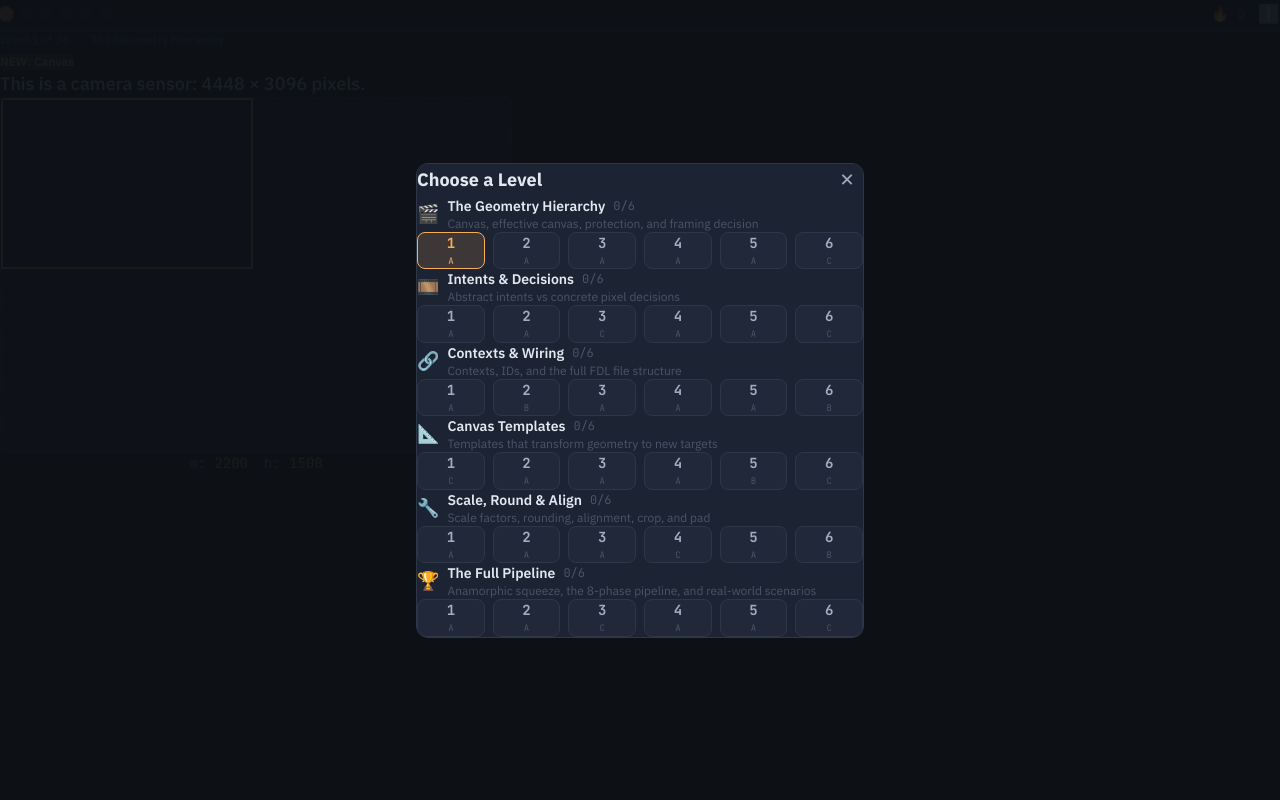
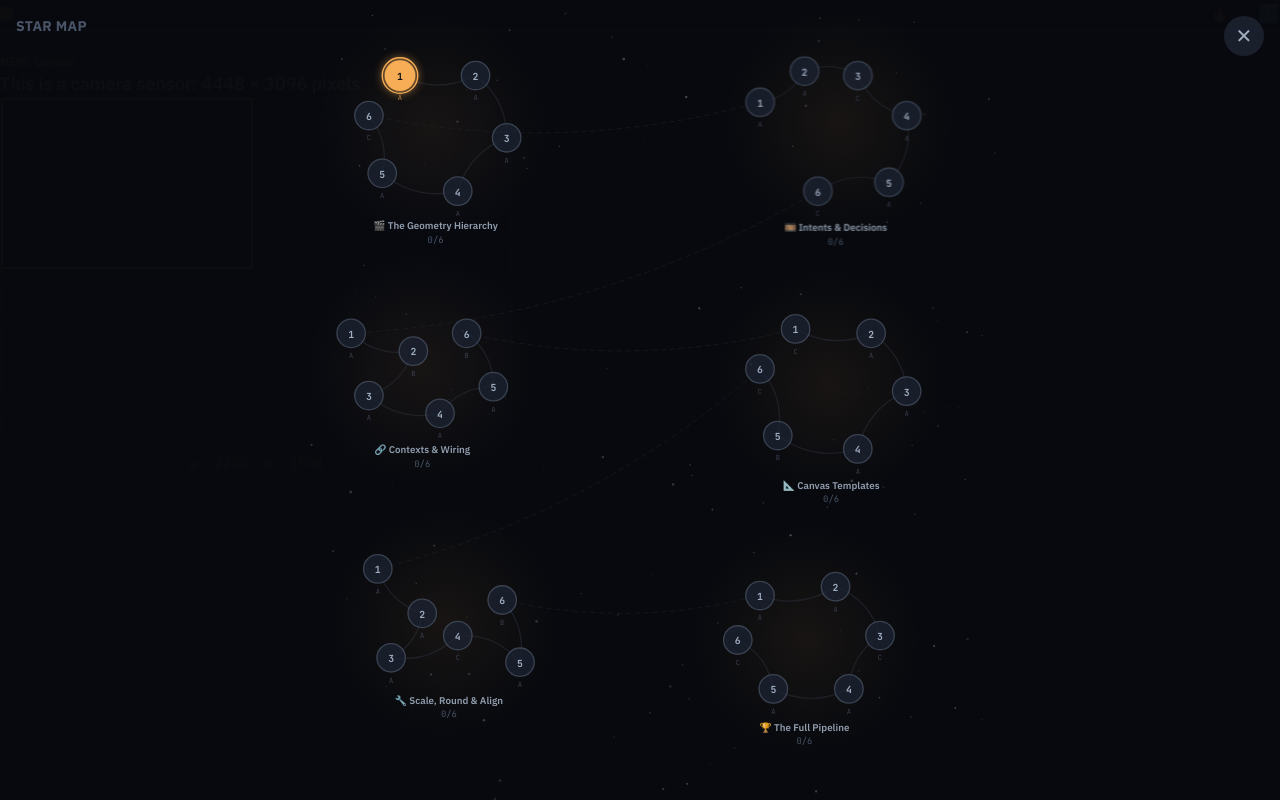
Before and after one commit to andyjohnsononline-cmyk/ascfdlgame, a React (Vite) app: page / in a window 1280 px wide. Both pictures are taken after a click on the button "Choose a level". Built offline with nearby package versions, Linux system fonts and the light colour scheme.

Commit message:
Add constellation animations and enhance ZonePicker component with star map visualization; update styles for improved user interaction and aesthetics.

```diff
--- a/src/components/ZonePicker.jsx
+++ b/src/components/ZonePicker.jsx
@@ -1,6 +1,6 @@
+import { useMemo } from 'react';
 import {
   ZONE_NAMES,
-  ZONE_DESCRIPTIONS,
   ZONE_EMOJIS,
   ZONE_LEVEL_RANGES,
   LEVELS,
@@ -9,122 +9,387 @@ import {
   isZoneComplete,
 } from '../levels.js';
 
+const ZONE_CLUSTERS = [
+  // Zone 1 – Ring / pentagon (top-left)
+  [
+    { x: 130, y: 85 },
+    { x: 215, y: 85 },
+    { x: 250, y: 155 },
+    { x: 195, y: 215 },
+    { x: 110, y: 195 },
+    { x: 95, y: 130 },
+  ],
+  // Zone 2 – Arc / crescent (top-right)
+  [
+    { x: 535, y: 115 },
+    { x: 585, y: 80 },
+    { x: 645, y: 85 },
+    { x: 700, y: 130 },
+    { x: 680, y: 205 },
+    { x: 600, y: 215 },
+  ],
+  // Zone 3 – Zigzag cluster (mid-left)
+  [
+    { x: 75, y: 375 },
+    { x: 145, y: 395 },
+    { x: 95, y: 445 },
+    { x: 175, y: 465 },
+    { x: 235, y: 435 },
+    { x: 205, y: 375 },
+  ],
+  // Zone 4 – Diamond / triangular (mid-right)
+  [
+    { x: 575, y: 370 },
+    { x: 660, y: 375 },
+    { x: 700, y: 440 },
+    { x: 645, y: 505 },
+    { x: 555, y: 490 },
+    { x: 535, y: 415 },
+  ],
+  // Zone 5 – W-scatter (bottom-left)
+  [
+    { x: 105, y: 640 },
+    { x: 155, y: 690 },
+    { x: 120, y: 740 },
+    { x: 195, y: 715 },
+    { x: 265, y: 745 },
+    { x: 245, y: 675 },
+  ],
+  // Zone 6 – Hex cluster (bottom-right)
+  [
+    { x: 535, y: 670 },
+    { x: 620, y: 660 },
+    { x: 670, y: 715 },
+    { x: 635, y: 775 },
+    { x: 550, y: 775 },
+    { x: 510, y: 720 },
+  ],
+];
+
+const ZONE_CENTERS = [
+  { x: 166, y: 144 },
+  { x: 624, y: 138 },
+  { x: 154, y: 414 },
+  { x: 612, y: 432 },
+  { x: 181, y: 701 },
+  { x: 587, y: 719 },
+];
+
+const ZONE_LABEL_POS = [
+  { x: 170, y: 258 },
+  { x: 620, y: 260 },
+  { x: 155, y: 510 },
+  { x: 615, y: 550 },
+  { x: 185, y: 792 },
+  { x: 585, y: 822 },
+];
+
+const CROSS_LINKS = [
+  [0, 3],
+  [1, 5],
+  [0, 4],
+  [2, 5],
+  [1, 4],
+  [0, 3],
+];
+
+function bezierPath(x1, y1, x2, y2, curveFactor = 0.25) {
+  const mx = (x1 + x2) / 2;
+  const my = (y1 + y2) / 2;
+  const dx = x2 - x1;
+  const dy = y2 - y1;
+  const cx = mx - dy * curveFactor;
+  const cy = my + dx * curveFactor;
+  return `M ${x1} ${y1} Q ${cx} ${cy} ${x2} ${y2}`;
+}
+
 export default function ZonePicker({ completedLevels, currentLevel, onSelectLevel, onClose }) {
+  const stars = useMemo(() => {
+    const result = [];
+    let seed = 42;
+    const rand = () => {
+      seed = (seed * 1664525 + 1013904223) & 0x7fffffff;
+      return seed / 0x7fffffff;
+    };
+    for (let i = 0; i < 120; i++) {
+      result.push({
+        x: rand() * 800,
+        y: rand() * 900,
+        r: 0.4 + rand() * 1.2,
+        opacity: 0.06 + rand() * 0.2,
+      });
+    }
+    return result;
+  }, []);
+
   return (
     <div
-      className="fixed inset-0 z-50 flex items-center justify-center p-4"
-      style={{ backgroundColor: 'rgba(13, 17, 23, 0.94)' }}
+      className="fixed inset-0 z-50 animate-fade-in"
+      style={{ backgroundColor: 'rgba(8, 10, 15, 0.98)' }}
       onClick={onClose}
     >
-      <div
-        className="rounded-xl max-w-md w-full animate-slide-up overflow-y-auto"
-        style={{
-          backgroundColor: '#1C2333',
-          border: '1px solid #2D3748',
-          maxHeight: 'calc(100vh - 2rem)',
-        }}
-        onClick={(e) => e.stopPropagation()}
-      >
-        <div className="flex justify-between items-center p-5 pb-3 sticky top-0" style={{ backgroundColor: '#1C2333', zIndex: 1 }}>
-          <h2 className="text-lg font-bold" style={{ color: '#E2E8F0' }}>
-            Choose a Level
-          </h2>
       <button
         onClick={onClose}
-            className="w-8 h-8 flex items-center justify-center rounded-full text-lg transition-colors"
-            style={{ color: '#A0AEC0' }}
+        className="absolute top-4 right-4 z-10 w-10 h-10 flex items-center justify-center rounded-full text-xl transition-all hover:scale-110"
+        style={{ color: '#A0AEC0', backgroundColor: 'rgba(45, 55, 72, 0.5)' }}
       >
         ✕
       </button>
+
+      <div className="absolute top-4 left-4 z-10">
+        <h2
+          className="text-sm font-bold tracking-wide uppercase"
+          style={{ color: '#4A5568' }}
+        >
+          Star Map
+        </h2>
       </div>
 
-        <div className="px-5 pb-5 space-y-4">
-          {ZONE_LEVEL_RANGES.map(([start, end], zi) => {
+      <svg
+        viewBox="0 0 800 900"
+        className="w-full h-full"
+        preserveAspectRatio="xMidYMid meet"
+        onClick={(e) => e.stopPropagation()}
+      >
+        <defs>
+          <filter id="glow-amber" x="-80%" y="-80%" width="260%" height="260%">
+            <feGaussianBlur in="SourceGraphic" stdDeviation="6" result="blur" />
+            <feMerge>
+              <feMergeNode in="blur" />
+              <feMergeNode in="SourceGraphic" />
+            </feMerge>
+          </filter>
+          <filter id="glow-green" x="-80%" y="-80%" width="260%" height="260%">
+            <feGaussianBlur in="SourceGraphic" stdDeviation="4" result="blur" />
+            <feMerge>
+              <feMergeNode in="blur" />
+              <feMergeNode in="SourceGraphic" />
+            </feMerge>
+          </filter>
+
+          {ZONE_CENTERS.map((c, zi) => (
+            <radialGradient
+              key={zi}
+              id={`nebula-${zi}`}
+              cx={c.x}
+              cy={c.y}
+              r="130"
+              gradientUnits="userSpaceOnUse"
+            >
+              <stop
+                offset="0%"
+                stopColor={isZoneComplete(zi, completedLevels) ? '#68D391' : '#F6AD55'}
+                stopOpacity="0.07"
+              />
+              <stop
+                offset="100%"
+                stopColor={isZoneComplete(zi, completedLevels) ? '#68D391' : '#F6AD55'}
+                stopOpacity="0"
+              />
+            </radialGradient>
+          ))}
+        </defs>
+
+        {/* Star-field */}
+        {stars.map((s, i) => (
+          <circle key={`s${i}`} cx={s.x} cy={s.y} r={s.r} fill="#E2E8F0" opacity={s.opacity} />
+        ))}
+
+        {/* Nebula glow behind each zone */}
+        {ZONE_CENTERS.map((c, zi) => (
+          <circle key={`neb${zi}`} cx={c.x} cy={c.y} r={130} fill={`url(#nebula-${zi})`} />
+        ))}
+
+        {/* Inter-zone dashed connectors */}
+        {ZONE_CLUSTERS.slice(0, -1).map((zone, zi) => {
+          const from = zone[zone.length - 1];
+          const to = ZONE_CLUSTERS[zi + 1][0];
+          return (
+            <path
+              key={`iz${zi}`}
+              d={bezierPath(from.x, from.y, to.x, to.y, zi % 2 === 0 ? 0.12 : -0.12)}
+              fill="none"
+              stroke="#2D3748"
+              strokeWidth="1"
+              strokeDasharray="6 4"
+              opacity="0.35"
+            />
+          );
+        })}
+
+        {/* Per-zone groups */}
+        {ZONE_CLUSTERS.map((zone, zi) => {
+          const [start] = ZONE_LEVEL_RANGES[zi];
+          const zoneDone = isZoneComplete(zi, completedLevels);
           const completed = getZoneCompletedCount(zi, completedLevels);
           const total = getZoneLevelCount(zi);
-            const zoneIsDone = isZoneComplete(zi, completedLevels);
+          const labelPos = ZONE_LABEL_POS[zi];
+          const pathColor = zoneDone ? '#68D391' : '#4A5568';
+          const pathOpacity = zoneDone ? 0.5 : 0.25;
 
           return (
-              <div key={zi}>
-                <div className="flex items-center gap-2 mb-2">
-                  <span className="text-lg">{ZONE_EMOJIS[zi]}</span>
-                  <div className="flex-1 min-w-0">
-                    <div className="flex items-center gap-2">
-                      <span
-                        className="text-sm font-semibold truncate"
-                        style={{ color: zoneIsDone ? '#68D391' : '#E2E8F0' }}
+            <g
+              key={`zone${zi}`}
+              className="constellation-zone"
+              style={{ animationDelay: `${zi * 0.08}s` }}
             >
-                        {ZONE_NAMES[zi]}
-                      </span>
-                      <span
-                        className="text-xs font-mono shrink-0"
-                        style={{ color: zoneIsDone ? '#68D391' : '#4A5568' }}
+              {/* Sequential intra-zone paths */}
+              {zone.slice(0, -1).map((node, ni) => {
+                const next = zone[ni + 1];
+                return (
+                  <path
+                    key={`p${zi}-${ni}`}
+                    d={bezierPath(node.x, node.y, next.x, next.y, ni % 2 === 0 ? 0.25 : -0.25)}
+                    fill="none"
+                    stroke={pathColor}
+                    strokeWidth="1.5"
+                    opacity={pathOpacity}
+                  />
+                );
+              })}
+
+              {/* Cross-link path (one per zone, adds web-like feel) */}
+              {(() => {
+                const [a, b] = CROSS_LINKS[zi];
+                return (
+                  <path
+                    d={bezierPath(zone[a].x, zone[a].y, zone[b].x, zone[b].y, -0.15)}
+                    fill="none"
+                    stroke={pathColor}
+                    strokeWidth="0.8"
+                    strokeDasharray="3 3"
+                    opacity={zoneDone ? 0.35 : 0.12}
+                  />
+                );
+              })()}
+
+              {/* Zone label */}
+              <text
+                x={labelPos.x}
+                y={labelPos.y}
+                textAnchor="middle"
+                fill={zoneDone ? '#68D391' : '#A0AEC0'}
+                fontSize="11"
+                fontFamily="'IBM Plex Sans', sans-serif"
+                fontWeight="600"
+                opacity="0.9"
+              >
+                {ZONE_EMOJIS[zi]} {ZONE_NAMES[zi]}
+              </text>
+              <text
+                x={labelPos.x}
+                y={labelPos.y + 15}
+                textAnchor="middle"
+                fill={zoneDone ? '#68D391' : '#4A5568'}
+                fontSize="10"
+                fontFamily="'JetBrains Mono', monospace"
               >
                 {completed}/{total}
-                      </span>
-                    </div>
-                    <p className="text-xs truncate" style={{ color: '#4A5568' }}>
-                      {ZONE_DESCRIPTIONS[zi]}
-                    </p>
-                  </div>
-                </div>
+              </text>
 
-                <div className="flex gap-2">
-                  {Array.from({ length: end - start + 1 }, (_, i) => {
-                    const levelId = start + i;
+              {/* Level nodes */}
+              {zone.map((node, ni) => {
+                const levelId = start + ni;
                 const level = LEVELS.find((l) => l.id === levelId);
                 const isDone = completedLevels.has(levelId);
                 const isCurrent = levelId === currentLevel;
-                    const typeLabel = level?.type === 'frame' ? 'A' : level?.type === 'fix' ? 'B' : 'C';
+                const typeLabel =
+                  level?.type === 'frame' ? 'A' : level?.type === 'fix' ? 'B' : 'C';
+
+                const fill = isCurrent ? '#F6AD55' : isDone ? '#68D391' : '#1C2333';
+                const stroke = isCurrent ? '#F6AD55' : isDone ? '#68D391' : '#4A5568';
+                const filterAttr = isCurrent
+                  ? 'url(#glow-amber)'
+                  : isDone
+                    ? 'url(#glow-green)'
+                    : undefined;
+                const textFill = isCurrent || isDone ? '#0D1117' : '#A0AEC0';
 
                 return (
-                      <button
+                  <g
                     key={levelId}
-                        onClick={() => onSelectLevel(levelId)}
-                        className="flex-1 flex flex-col items-center gap-0.5 py-2 rounded-lg transition-all hover:scale-105 active:scale-95"
-                        style={{
-                          backgroundColor: isCurrent
-                            ? 'rgba(246, 173, 85, 0.15)'
-                            : isDone
-                              ? 'rgba(104, 211, 145, 0.08)'
-                              : 'rgba(45, 55, 72, 0.3)',
-                          border: `1.5px solid ${
-                            isCurrent ? '#F6AD55' : isDone ? '#68D391' : '#2D3748'
-                          }`,
-                          cursor: 'pointer',
-                          minWidth: 0,
+                    className="constellation-node"
+                    onClick={(e) => {
+                      e.stopPropagation();
+                      onSelectLevel(levelId);
                     }}
+                    style={{ cursor: 'pointer' }}
                   >
-                        <span
-                          className="text-sm font-bold font-mono"
-                          style={{
-                            color: isCurrent ? '#F6AD55' : isDone ? '#68D391' : '#A0AEC0',
-                          }}
+                    {/* Animated pulse ring for current level */}
+                    {isCurrent && (
+                      <circle
+                        cx={node.x}
+                        cy={node.y}
+                        r={20}
+                        fill="none"
+                        stroke="#F6AD55"
+                        strokeWidth="1.5"
                       >
-                          {i + 1}
-                        </span>
-                        <span
-                          className="text-[9px] font-mono"
-                          style={{
-                            color: isCurrent ? '#F6AD55' : isDone ? '#68D391' : '#4A5568',
-                          }}
+                        <animate
+                          attributeName="r"
+                          values="20;30;20"
+                          dur="2s"
+                          repeatCount="indefinite"
+                        />
+                        <animate
+                          attributeName="opacity"
+                          values="0.5;0;0.5"
+                          dur="2s"
+                          repeatCount="indefinite"
+                        />
+                      </circle>
+                    )}
+
+                    {/* Invisible hit area */}
+                    <circle cx={node.x} cy={node.y} r={24} fill="transparent" />
+
+                    {/* Visible node */}
+                    <circle
+                      cx={node.x}
+                      cy={node.y}
+                      r={16}
+                      fill={fill}
+                      stroke={stroke}
+                      strokeWidth={isCurrent ? 2.5 : 1.5}
+                      filter={filterAttr}
+                      opacity={isDone || isCurrent ? 1 : 0.75}
+                    />
+
+                    {/* Level number */}
+                    <text
+                      x={node.x}
+                      y={node.y + 1}
+                      textAnchor="middle"
+                      dominantBaseline="central"
+                      fill={textFill}
+                      fontSize="11"
+                      fontFamily="'JetBrains Mono', monospace"
+                      fontWeight="700"
+                      style={{ pointerEvents: 'none' }}
+                    >
+                      {ni + 1}
+                    </text>
+
+                    {/* Type badge below node */}
+                    <text
+                      x={node.x}
+                      y={node.y + 28}
+                      textAnchor="middle"
+                      fill={isCurrent ? '#F6AD55' : isDone ? '#68D391' : '#4A5568'}
+                      fontSize="8"
+                      fontFamily="'JetBrains Mono', monospace"
+                      style={{ pointerEvents: 'none' }}
+                      opacity="0.7"
                     >
                       {typeLabel}
-                        </span>
-                        {isDone && (
-                          <span className="text-[10px]" style={{ color: '#68D391', lineHeight: 1 }}>
-                            ✓
-                          </span>
-                        )}
-                      </button>
+                    </text>
+                  </g>
                 );
               })}
-                </div>
-              </div>
+            </g>
           );
         })}
-        </div>
-      </div>
+      </svg>
     </div>
   );
 }
```
Also changed, not shown: src/index.css (+20 -0 lines). Lines whose indentation alone changed are shown as unchanged.
